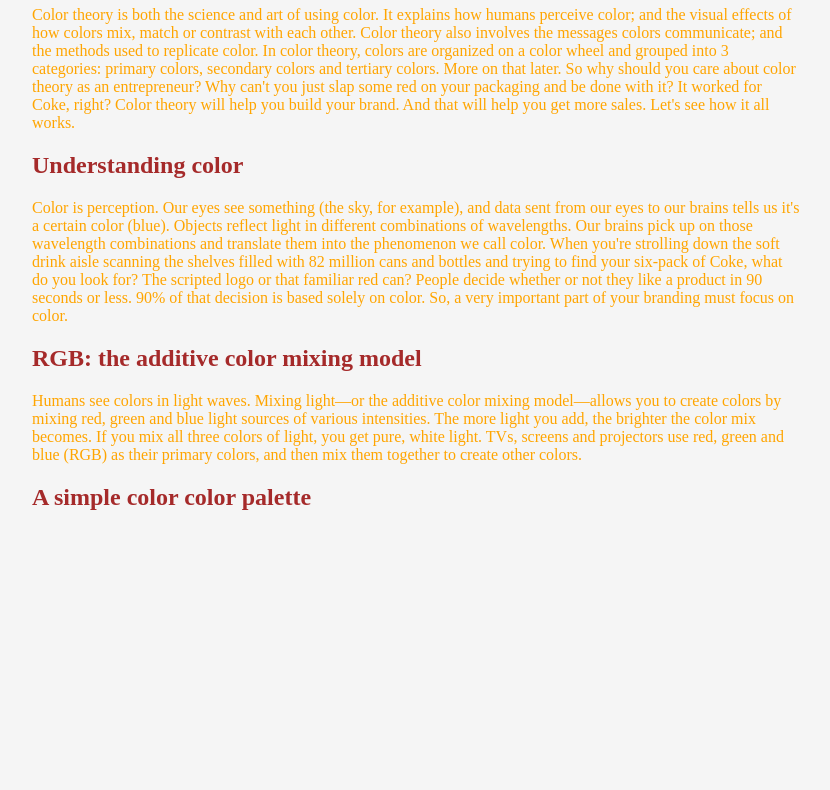
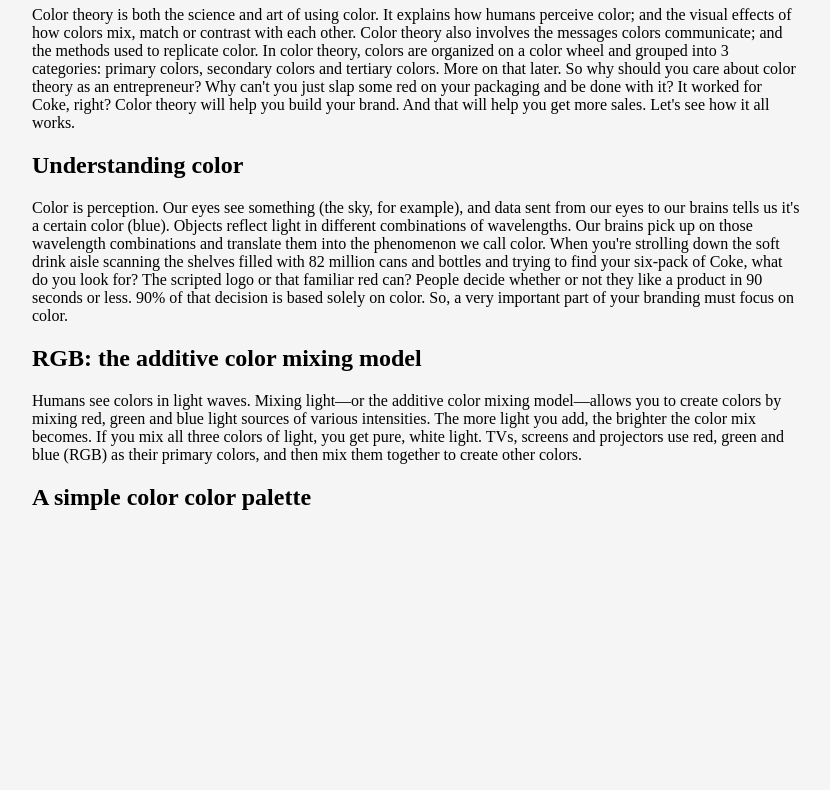
Before and after one commit to QCzok/setting-colors-on-text, a plain HTML site: page index.html in a window 1280 px wide. Shown: the part 180-970 px from the top of the page, without its empty margins (224-1054 px from the left). Drawn offline with Linux system fonts and the light colour scheme.

Commit message:
simple fix

```diff
--- a/style.css
+++ b/style.css
@@ -11,12 +11,12 @@ div {
 
 h1,
 h2 {
-    color: brown;
+    color: ;
     /* Setze unter color eine Farbe ein */
 }
 
 p {
-    color: orange;
+    color: ;
     /* Setze unter color eine Farbe ein */
 }
 
```
